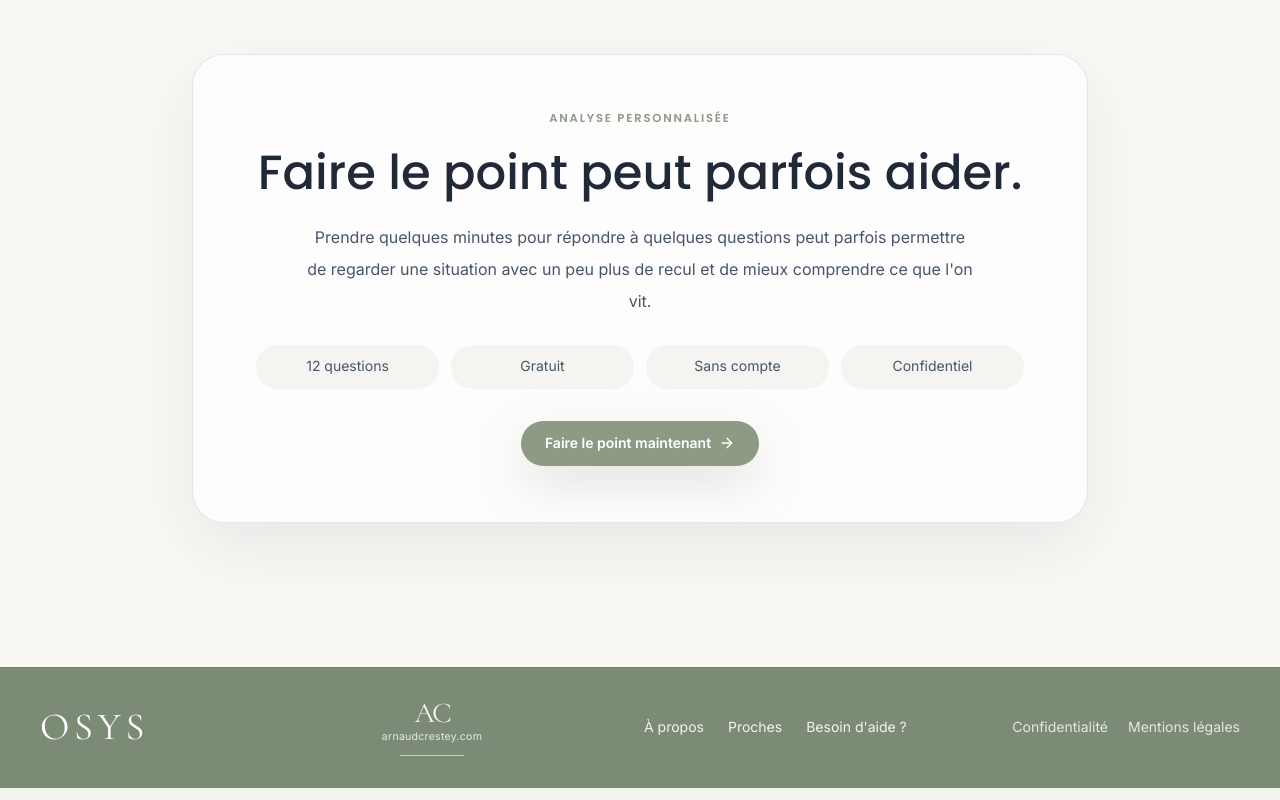
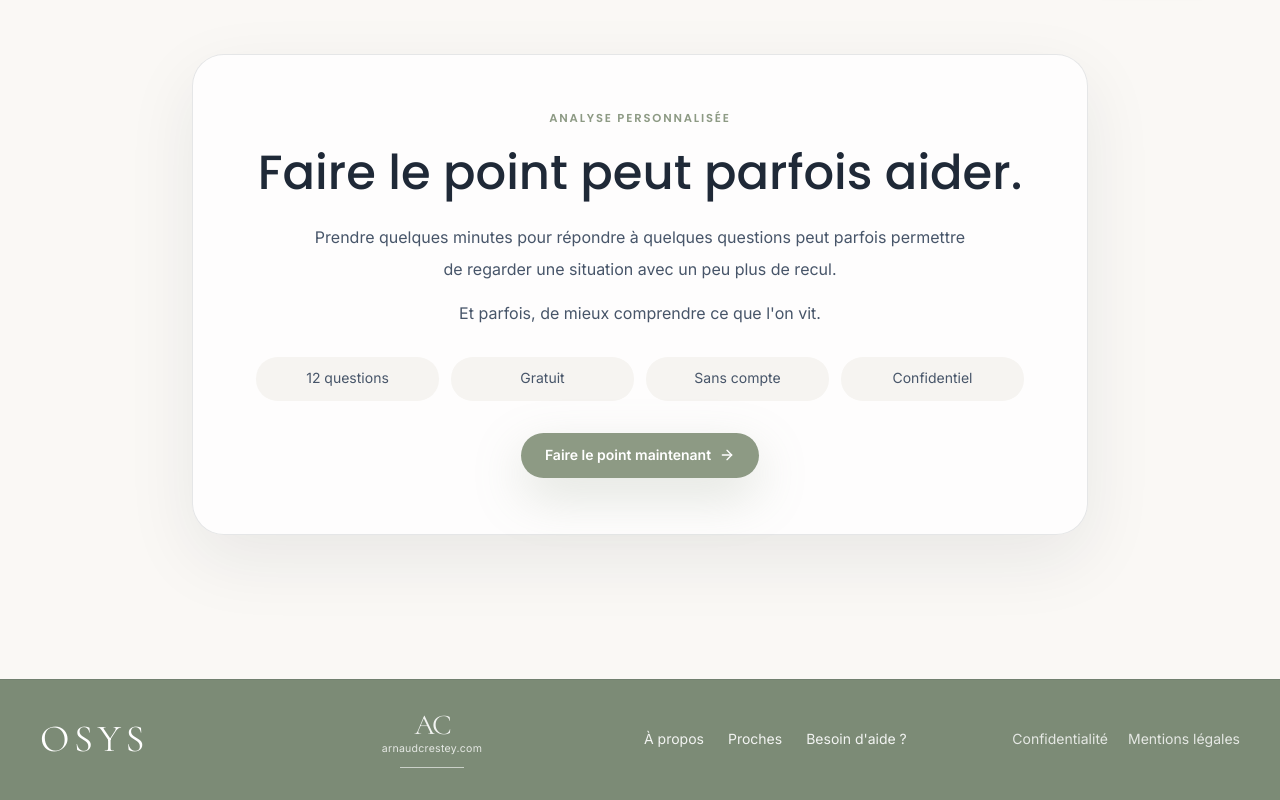
Before and after one commit to arnaudcrestey/osys, a Next.js app: page /accueil in a window 1280 px wide. Shown: the part 1020-1820 px from the top of the page. Built offline with nearby package versions, Linux system fonts and the light colour scheme.

Commit message:
Update page.tsx

```diff
--- a/app/accueil/page.tsx
+++ b/app/accueil/page.tsx
@@ -21,7 +21,11 @@ export default function HomePage() {
 <p className="mx-auto mt-6 max-w-2xl text-base leading-8 text-slate-600">
   Prendre quelques minutes pour répondre à quelques questions
   peut parfois permettre de regarder une situation avec un peu plus
-  de recul et de mieux comprendre ce que l&apos;on vit.
+  de recul.
+</p>
+
+<p className="mx-auto mt-3 max-w-2xl text-base leading-8 text-slate-600">
+  Et parfois, de mieux comprendre ce que l&apos;on vit.
 </p>
 
 <div className="mx-auto mt-7 grid max-w-3xl gap-3 text-sm text-slate-600 sm:grid-cols-4">
```
